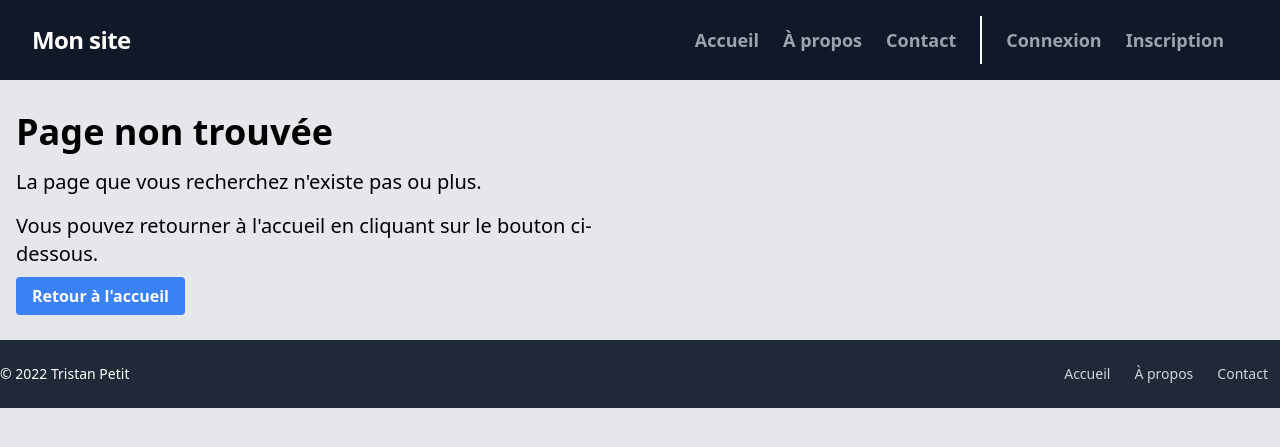
After one commit to TriPtt/SYMFONY-laboutique-dynamique, a Symfony app: template templates/bundles/TwigBundle/Exception/error403.html.twig in a window 1280 px wide. The commit adds this page. Shown: the top 447 px of the page. Run offline with Twig, Linux system fonts and the light colour scheme; the template is opened without the code that fills it, so the values that code supplies are empty; some libraries are stand-ins or nearby versions.

Commit message:
Mise a jour de symfony 6.0 to 6.2 + ajout des pages d'erreurs

```diff
--- a/config/routes/framework.yaml
+++ b/config/routes/framework.yaml
@@ -1,4 +1,4 @@
 when@dev:
     _errors:
-        resource: '@FrameworkBundle/Resources/config/routing/errors.xml'
+        resource: "@FrameworkBundle/Resources/config/routing/errors.xml"
         prefix: /_error
--- /dev/null
+++ b/templates/bundles/TwigBundle/Exception/error403.html.twig
@@ -0,0 +1,17 @@
+{% extends 'base.html.twig' %}
+
+{%block title %}Page non trouvée
+{% endblock %}
+
+{% block body %}
+	<div class="container max-w-screen-xl mx-auto px-4 py-8">
+		<div class="flex flex-col md:flex-row">
+			<div class="md:w-1/2">
+				<h1 class="text-4xl font-bold mb-4">Page non trouvée</h1>
+				<p class="text-xl mb-4">La page que vous recherchez n'existe pas ou plus.</p>
+				<p class="text-xl mb-4">Vous pouvez retourner à l'accueil en cliquant sur le bouton ci-dessous.</p>
+				<a href="{{ path('main') }}" class="bg-blue-500 hover:bg-blue-700 text-white font-bold py-2 px-4 rounded">Retour à l'accueil</a>
+			</div>
+		</div>
+	</div>
+{% endblock %}
```
Also changed, not shown: composer.json (+30 -30 lines), templates/bundles/TwigBundle/Exception/error404.html.twig (added, +17 -0 lines), templates/bundles/TwigBundle/Exception/error500.html.twig (added, +17 -0 lines), public/assets/css/tailwind.css, 1 other file.
